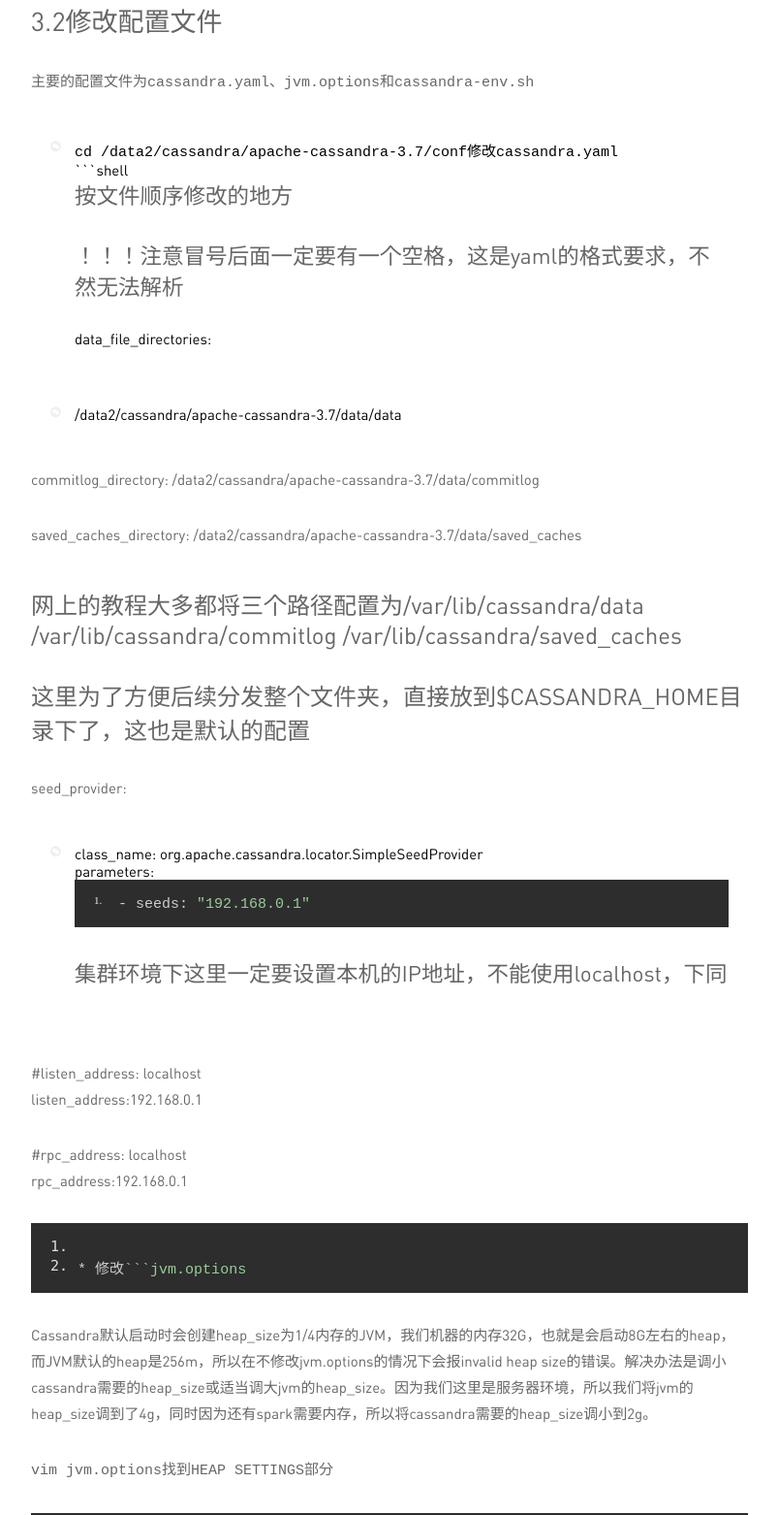
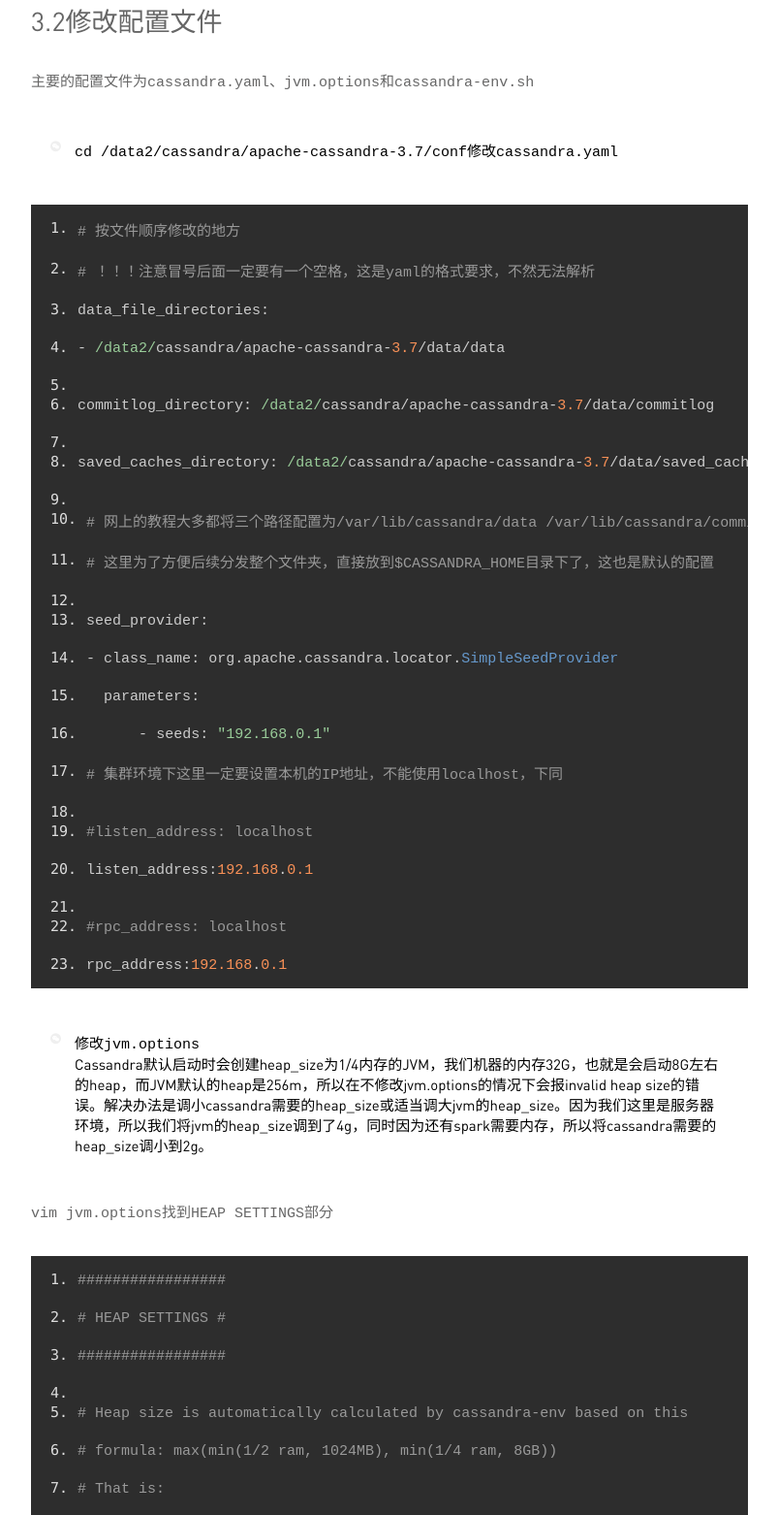
Before and after one commit to TangJiong/tangjiong.github.io, a plain HTML site: page 2016/09/20/cassandra-setup/index.html in a window 1280 px wide. Shown: the part 1430-2992 px from the top of the page at 97% size, without its empty margins (238-1041 px from the left). Drawn offline with Linux system fonts and the light colour scheme; some packages are replaced by stand-ins of ours; a script that the page names is missing.

Commit message:
Site updated: 2017-03-25 22:54:26

````diff
--- a/2016/09/20/cassandra-setup/index.html
+++ b/2016/09/20/cassandra-setup/index.html
@@ -96,23 +96,35 @@
 </code></pre>
 <h2 id="3-2修改配置文件"><a href="#3-2修改配置文件" class="headerlink" title="3.2修改配置文件"></a>3.2修改配置文件</h2><p>主要的配置文件为<code>cassandra.yaml</code>、<code>jvm.options</code>和<code>cassandra-env.sh</code></p>
 <ul>
-<li><code>cd /data2/cassandra/apache-cassandra-3.7/conf</code>修改<code>cassandra.yaml</code><br>```shell<h1 id="按文件顺序修改的地方"><a href="#按文件顺序修改的地方" class="headerlink" title="按文件顺序修改的地方"></a>按文件顺序修改的地方</h1><h1 id="！！！注意冒号后面一定要有一个空格，这是yaml的格式要求，不然无法解析"><a href="#！！！注意冒号后面一定要有一个空格，这是yaml的格式要求，不然无法解析" class="headerlink" title="！！！注意冒号后面一定要有一个空格，这是yaml的格式要求，不然无法解析"></a>！！！注意冒号后面一定要有一个空格，这是yaml的格式要求，不然无法解析</h1>data_file_directories:</li>
+<li><code>cd /data2/cassandra/apache-cassandra-3.7/conf</code>修改<code>cassandra.yaml</code></li>
 </ul>
+<pre><code class="shell"># 按文件顺序修改的地方
+# ！！！注意冒号后面一定要有一个空格，这是yaml的格式要求，不然无法解析
+data_file_directories:
+- /data2/cassandra/apache-cassandra-3.7/data/data
+
+commitlog_directory: /data2/cassandra/apache-cassandra-3.7/data/commitlog
+
+saved_caches_directory: /data2/cassandra/apache-cassandra-3.7/data/saved_caches
+
+# 网上的教程大多都将三个路径配置为/var/lib/cassandra/data /var/lib/cassandra/commitlog /var/lib/cassandra/saved_caches
+# 这里为了方便后续分发整个文件夹，直接放到$CASSANDRA_HOME目录下了，这也是默认的配置
+
+seed_provider:
+- class_name: org.apache.cassandra.locator.SimpleSeedProvider
+  parameters:
+      - seeds: &quot;192.168.0.1&quot;
+# 集群环境下这里一定要设置本机的IP地址，不能使用localhost，下同
+
+#listen_address: localhost
+listen_address:192.168.0.1
+
+#rpc_address: localhost
+rpc_address:192.168.0.1
+</code></pre>
 <ul>
-<li>/data2/cassandra/apache-cassandra-3.7/data/data</li>
+<li>修改<code>jvm.options</code><br>Cassandra默认启动时会创建heap_size为1/4内存的JVM，我们机器的内存32G，也就是会启动8G左右的heap，而JVM默认的heap是256m，所以在不修改jvm.options的情况下会报invalid heap size的错误。解决办法是调小cassandra需要的heap_size或适当调大jvm的heap_size。因为我们这里是服务器环境，所以我们将jvm的heap_size调到了4g，同时因为还有spark需要内存，所以将cassandra需要的heap_size调小到2g。</li>
 </ul>
-<p>commitlog_directory: /data2/cassandra/apache-cassandra-3.7/data/commitlog</p>
-<p>saved_caches_directory: /data2/cassandra/apache-cassandra-3.7/data/saved_caches</p>
-<h1 id="网上的教程大多都将三个路径配置为-var-lib-cassandra-data-var-lib-cassandra-commitlog-var-lib-cassandra-saved-caches"><a href="#网上的教程大多都将三个路径配置为-var-lib-cassandra-data-var-lib-cassandra-commitlog-var-lib-cassandra-saved-caches" class="headerlink" title="网上的教程大多都将三个路径配置为/var/lib/cassandra/data /var/lib/cassandra/commitlog /var/lib/cassandra/saved_caches"></a>网上的教程大多都将三个路径配置为/var/lib/cassandra/data /var/lib/cassandra/commitlog /var/lib/cassandra/saved_caches</h1><h1 id="这里为了方便后续分发整个文件夹，直接放到-CASSANDRA-HOME目录下了，这也是默认的配置"><a href="#这里为了方便后续分发整个文件夹，直接放到-CASSANDRA-HOME目录下了，这也是默认的配置" class="headerlink" title="这里为了方便后续分发整个文件夹，直接放到$CASSANDRA_HOME目录下了，这也是默认的配置"></a>这里为了方便后续分发整个文件夹，直接放到$CASSANDRA_HOME目录下了，这也是默认的配置</h1><p>seed_provider:</p>
-<ul>
-<li>class_name: org.apache.cassandra.locator.SimpleSeedProvider<br>parameters:<pre><code>- seeds: &quot;192.168.0.1&quot;
-</code></pre><h1 id="集群环境下这里一定要设置本机的IP地址，不能使用localhost，下同"><a href="#集群环境下这里一定要设置本机的IP地址，不能使用localhost，下同" class="headerlink" title="集群环境下这里一定要设置本机的IP地址，不能使用localhost，下同"></a>集群环境下这里一定要设置本机的IP地址，不能使用localhost，下同</h1></li>
-</ul>
-<p>#listen_address: localhost<br>listen_address:192.168.0.1</p>
-<p>#rpc_address: localhost<br>rpc_address:192.168.0.1</p>
-<pre><code>
-* 修改```jvm.options
-</code></pre><p>Cassandra默认启动时会创建heap_size为1/4内存的JVM，我们机器的内存32G，也就是会启动8G左右的heap，而JVM默认的heap是256m，所以在不修改jvm.options的情况下会报invalid heap size的错误。解决办法是调小cassandra需要的heap_size或适当调大jvm的heap_size。因为我们这里是服务器环境，所以我们将jvm的heap_size调到了4g，同时因为还有spark需要内存，所以将cassandra需要的heap_size调小到2g。</p>
 <p><code>vim jvm.options</code>找到<code>HEAP SETTINGS</code>部分</p>
 <pre><code class="shell">#################
 # HEAP SETTINGS #
@@ -142,10 +154,10 @@ HEAP_NEWSIZE=&quot;800M&quot;
 # 这里脚本好像写的是默认没设置的情况下就直接读jvm.options里的配置
 # 搞不懂为什么还要再配置一次
 </code></pre><ul>
-<li>在<code>/etc/profile</code>加上一行JVM_OPTS的配置<pre><code class="shell">export JAVA_OPTS=&quot;-server -Xms4096m -Xmx4096m&quot;
+<li>在<code>/etc/profile</code>加上一行JVM_OPTS的配置</li>
+</ul>
+<pre><code class="shell">export JAVA_OPTS=&quot;-server -Xms4096m -Xmx4096m&quot;
 </code></pre>
-</li>
-</ul>
 <h2 id="3-3启动cassandra"><a href="#3-3启动cassandra" class="headerlink" title="3.3启动cassandra"></a>3.3启动cassandra</h2><pre><code class="shell">bin/cassandra -Rf
 # cassandra不推荐使用root用户启动，所以这里坚持要用root用户的话，需要加上R参数
 # -f表示以前端模式运行，也就是会交互式的输出启动过程中的日志
@@ -162,7 +174,8 @@ Status=Up/Down
 UN  192.168.0.1  272.23 KiB  256          100.0%             c2db75d1-cf12-4bd8-a588-681c4baea389  rack1
 </code></pre>
 <h2 id="3-5分发cassandra文件夹到其他节点并做同样的配置"><a href="#3-5分发cassandra文件夹到其他节点并做同样的配置" class="headerlink" title="3.5分发cassandra文件夹到其他节点并做同样的配置"></a>3.5分发cassandra文件夹到其他节点并做同样的配置</h2><ul>
-<li><p>使用scp将配置好的cassandra文件夹整个分发到另外两个节点</p>
+<li>使用scp将配置好的cassandra文件夹整个分发到另外两个节点</li>
+</ul>
 <pre><code class="shell"># 在data2目录下
 scp -r cassandra root@slave1:/data2
 scp -r cassandra root@slave2:/data2
@@ -171,17 +184,26 @@ scp -r cassandra root@slave2:/data2
 <pre><code class="shell">user=`whoami`
 pgrep -u $user -f cassandra | xargs kill -9
 </code></pre>
-</li>
+<ul>
 <li><p>将slave节点下cassandra.yaml中listen_address和rpc_address修改为相应slave节点的IP，seeds不用变，注意在slave节点/etc/profile中添加JAVA_OPTS</p>
 </li>
 <li><p>!!! 注意清理掉slave节点里cassandra/data目录下的内容，因为master上启动过一次会在data目录下保存节点的host_id信息，导致slave节点搞错自己的host_id</p>
 </li>
 <li><p>配置完成后，可以<code>bin/cassandra -R</code>启动节点，因为cassandra没有中心节点负责启动slave节点，所以每个节点都需要自己手动启动</p>
-<h2 id="3-6验证集群状态"><a href="#3-6验证集群状态" class="headerlink" title="3.6验证集群状态"></a>3.6验证集群状态</h2><p>```shell<br>bin/nodetool status</p>
 </li>
 </ul>
-<p>#输出</p>
-<h1 id="Datacenter-datacenter1"><a href="#Datacenter-datacenter1" class="headerlink" title="Datacenter: datacenter1"></a>Datacenter: datacenter1</h1><p>Status=Up/Down<br>|/ State=Normal/Leaving/Joining/Moving<br>–  Address         Load       Tokens       Owns (effective)  Host ID                               Rack<br>UN  192.168.0.3  190.4 KiB  256          66.6%             ae4d11d9-0ceb-49d0-a7cb-88c3cfc918e4  rack1<br>UN  192.168.0.2  280.26 KiB  256          68.5%             e3a29787-8311-44ca-92dd-3f5decdad0f5  rack1<br>UN  192.168.0.1  272.23 KiB  256          64.9%             c2db75d1-cf12-4bd8-a588-681c4baea389  rack1<br>```</p>
+<h2 id="3-6验证集群状态"><a href="#3-6验证集群状态" class="headerlink" title="3.6验证集群状态"></a>3.6验证集群状态</h2><pre><code class="shell">bin/nodetool status
+
+#输出
+Datacenter: datacenter1
+=======================
+Status=Up/Down
+|/ State=Normal/Leaving/Joining/Moving
+--  Address         Load       Tokens       Owns (effective)  Host ID                               Rack
+UN  192.168.0.3  190.4 KiB  256          66.6%             ae4d11d9-0ceb-49d0-a7cb-88c3cfc918e4  rack1
+UN  192.168.0.2  280.26 KiB  256          68.5%             e3a29787-8311-44ca-92dd-3f5decdad0f5  rack1
+UN  192.168.0.1  272.23 KiB  256          64.9%             c2db75d1-cf12-4bd8-a588-681c4baea389  rack1
+</code></pre>
 
 	</div>
 	<div class="meta split">
````
